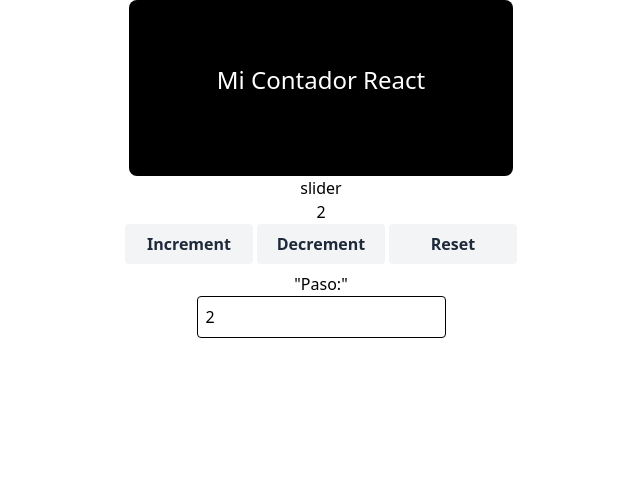
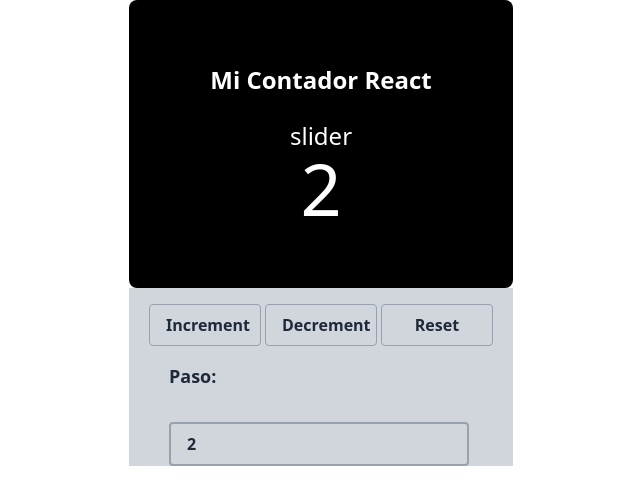
Before and after one commit to yeni1211/React-OriginalRepo, a React (Vite) app: page / in a window 1280 px wide. Shown: the top 504 px of the page, without its empty margins (319-959 px from the left). Built offline with nearby package versions, Linux system fonts and the light colour scheme.

Commit message:
enviando cambios en el diseño

```diff
--- a/src/CounterApp.tsx
+++ b/src/CounterApp.tsx
@@ -4,18 +4,20 @@ import { HeaderCounter } from "./components/HeaderCounter";
 import { StatusMessagesComponent } from "./components/StatusMessagesComponent";
 import { StepInputComponent } from "./components/StepInputComponent";
 
-
 export function CounterApp() {
-  //logica
+  // logica
   const titulo = "Mi Contador React";
   const count = 2;
   const step = 2;
+
   const handleIncrementarContador = () => {
     console.log("incrementarContador");
   };
-  const handledDecrementarContador= () => {
+
+  const handledDecrementarContador = () => {
     console.log("decrementarContador");
   };
+
   const handleresetearContador = () => {
     console.log("resetearContador");
   };
@@ -26,10 +28,16 @@ export function CounterApp() {
 
   return (
     <div className="w-full h-full">
-      <HeaderCounter title={titulo} />
-      <CounterDisplay count={count} />
-      <ControlPanelComponent incrementarContador={handleIncrementarContador} decrementarContador={handledDecrementarContador} resetearContador={handleresetearContador} />
-      <StepInputComponent actualizarPaso={actualizarPaso} step={step}/>
+      <HeaderCounter
+        title={titulo}
+        counterComponent={<CounterDisplay count={count} />}
+      />
+      <ControlPanelComponent
+        incrementarContador={handleIncrementarContador}
+        decrementarContador={handledDecrementarContador}
+        resetearContador={handleresetearContador}
+      />
+      <StepInputComponent actualizarPaso={actualizarPaso} step={step} />
       <StatusMessagesComponent count={count} />
     </div>
   );
--- a/src/components/ButtonComponent.tsx
+++ b/src/components/ButtonComponent.tsx
@@ -13,8 +13,7 @@ export function ButtonComponent({
     <button
       onClick={onClick}
       style={style}
-      className="w-32 bg-gray-100 hover:bg-gray-200 text-gray-800 font-semibold py-2 px-4 rounded"
-
+      className="w-28 border-1 border-gray-400 bg-gray-300 hover:bg-gray-200 text-gray-800 font-semibold mt-4 py-2 px-4 rounded"
     >
       {name}
     </button>
--- a/src/components/ControlPanelComponent.tsx
+++ b/src/components/ControlPanelComponent.tsx
@@ -10,7 +10,7 @@ export function ControlPanelComponent({
   incrementarContador, decrementarContador, resetearContador
 }: ControlPanelComponentProps) {
   return (
-    <div className="flex flex-row gap-1 items-center justify-center">
+    <div className="flex flex-row bg-gray-300 gap-1 items-center justify-center w-96 mx-auto">
       <div>
         <ButtonComponent name="Increment" onClick={incrementarContador}></ButtonComponent>
       </div>
--- a/src/components/CounterDisplay.tsx
+++ b/src/components/CounterDisplay.tsx
@@ -13,7 +13,7 @@ export function CounterDisplay({ count }: CounterDisplayProps) {
 
   return (
     <div className="flex flex-col items-center">
-      <div>slider</div>
+      <div className="text-2xl">slider</div>
       <h1>
         {count}
       </h1>
--- a/src/components/HeaderCounter.tsx
+++ b/src/components/HeaderCounter.tsx
@@ -1,10 +1,15 @@
+
+
 export type HeaderCounterProps = {
   title: string;
+  counterComponent?: React.ReactNode; // Prop opcional para el CounterDisplay
 };
-export function HeaderCounter({ title }: HeaderCounterProps) {
+
+export function HeaderCounter({ title, counterComponent }: HeaderCounterProps) {
   return (
-    <header className="flex flex-col bg-black text-white items-center justify-center w-96 mx-auto p-16 rounded-lg">
-      <span className="text-2xl mb-4">{title}</span>
-    </header>
+    <div className="flex flex-col bg-black text-white items-center justify-center w-96 mx-auto p-16 rounded-lg">
+      <h1 className="text-2xl font-bold">{title}</h1>
+      <div className="mt-6 text-7xl">{counterComponent}</div>
+    </div>
   );
 }
--- a/src/components/StepInputComponent.tsx
+++ b/src/components/StepInputComponent.tsx
@@ -1,15 +1,16 @@
 export type StepInputComponentProps = {
-    step: number;
-    actualizarPaso: () => void;
-  };
+  step: number;
+  actualizarPaso: () => void;
+};
+
 export function StepInputComponent({step, actualizarPaso}: StepInputComponentProps) {
   return (
-    <div className="flex flex-col items-center mt-2">
-      <div>
-        <label>"Paso:"</label>
+    <div className="bg-gray-300 w-96 mx-auto gap-2"> {/* Elimina items-center */}
+      <div className="flex items-start justify-start text-gray-800 font-semibold pl-10"> {/* Añade pl-4 para padding left */}
+        <label className="mt-4 mb-4 text-lg">Paso:</label>
       </div>
-      <div>
-        <input type="number" value={step} onChange={actualizarPaso} className="border p-2 rounded"></input>
+      <div className="pl-10"> {/* Añade pl-4 para alinear el input */}
+        <input type="number" value={step} onChange={actualizarPaso} className="w-75 mx-auto border-2 border-gray-400 text-gray-800 font-semibold mt-4 py-2 px-4 p-1 rounded"></input>
       </div>
     </div>
   );
```
